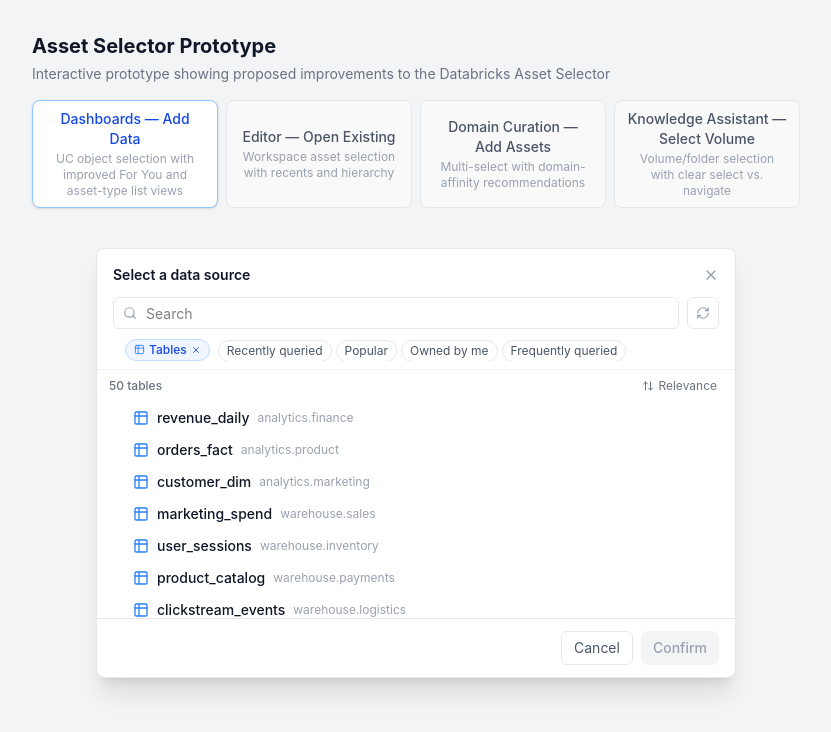
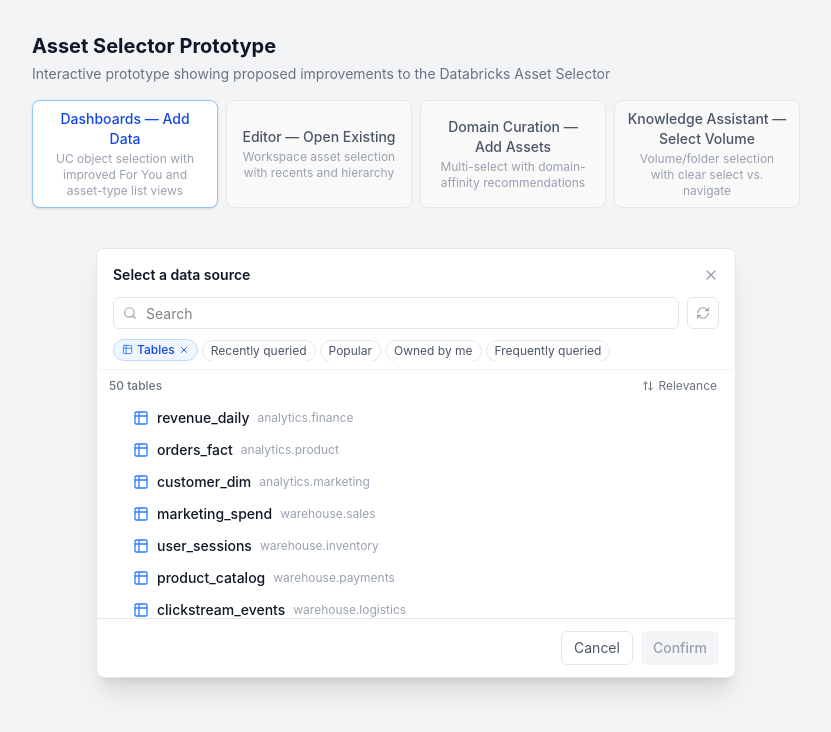
Before and after one commit to stef-bran-db/prototypes, a Next.js app in the folder asset-selector/: page / in a window 1280 px wide. Both pictures are taken after a click on the button "Tables". Shown: the top 732 px of the page, without its empty margins (224-1055 px from the left). Built offline with nearby package versions, Linux system fonts and the light colour scheme.

Commit message:
Fix pill alignment — remove gap, use animated margins instead
Type pill now slides flush to the left edge when selected.
All spacing animates with the collapse/expand transitions.

Co-authored-by: Isaac

```diff
--- a/asset-selector/src/components/AssetSelector.tsx
+++ b/asset-selector/src/components/AssetSelector.tsx
@@ -441,18 +441,18 @@ export function AssetSelector({
     ];
 
     return (
-      <div className="flex items-center gap-1 flex-nowrap overflow-x-auto scrollbar-hide h-[24px]" style={{ scrollbarWidth: "none", msOverflowStyle: "none" }}>
+      <div className="flex items-center flex-nowrap overflow-x-auto scrollbar-hide h-[24px]" style={{ scrollbarWidth: "none", msOverflowStyle: "none" }}>
         {/* Core pills — collapse when a type is selected */}
         {allCorePills.map((pill) => (
           <div
             key={pill.key}
-            className="pill-collapse shrink-0"
+            className="shrink-0"
             style={{
               maxWidth: isTypeView ? 0 : 200,
               opacity: isTypeView ? 0 : 1,
               overflow: "hidden",
-              transition: "max-width 0.3s ease, opacity 0.2s ease, margin 0.3s ease, padding 0.3s ease",
-              marginRight: isTypeView ? 0 : undefined,
+              marginRight: isTypeView ? 0 : 4,
+              transition: "max-width 0.3s ease, opacity 0.2s ease, margin 0.3s ease",
             }}
           >
             <button
@@ -479,8 +479,8 @@ export function AssetSelector({
             width: isTypeView ? 0 : 1,
             marginLeft: isTypeView ? 0 : 4,
             marginRight: isTypeView ? 0 : 4,
-            opacity: isTypeView ? 0 : 1,
-            transition: "all 0.3s ease",
+            opacity: isTypeView ? 0 : 0.5,
+            transition: "all 0.35s ease",
           }}
         />
 
@@ -497,7 +497,8 @@ export function AssetSelector({
                 maxWidth: isOtherTypeActive ? 0 : 200,
                 opacity: isOtherTypeActive ? 0 : 1,
                 overflow: "hidden",
-                transition: "max-width 0.3s ease, opacity 0.2s ease",
+                marginRight: isOtherTypeActive ? 0 : 4,
+                transition: "max-width 0.3s ease, opacity 0.2s ease, margin 0.3s ease",
               }}
             >
               {isActive ? (
@@ -543,7 +544,8 @@ export function AssetSelector({
               maxWidth: isTypeView ? 200 : 0,
               opacity: isTypeView ? 1 : 0,
               overflow: "hidden",
-              transition: "max-width 0.35s ease, opacity 0.3s ease",
+              marginRight: isTypeView ? 4 : 0,
+              transition: "max-width 0.35s ease, opacity 0.3s ease, margin 0.35s ease",
               transitionDelay: isTypeView ? `${(i + 1) * 80}ms` : "0ms",
             }}
           >
```
